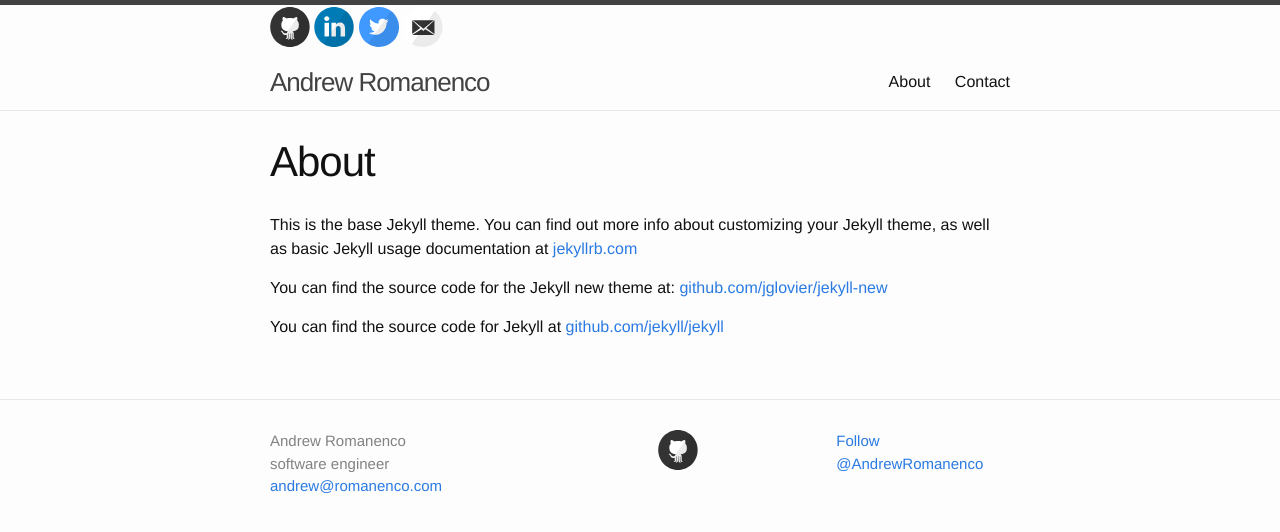
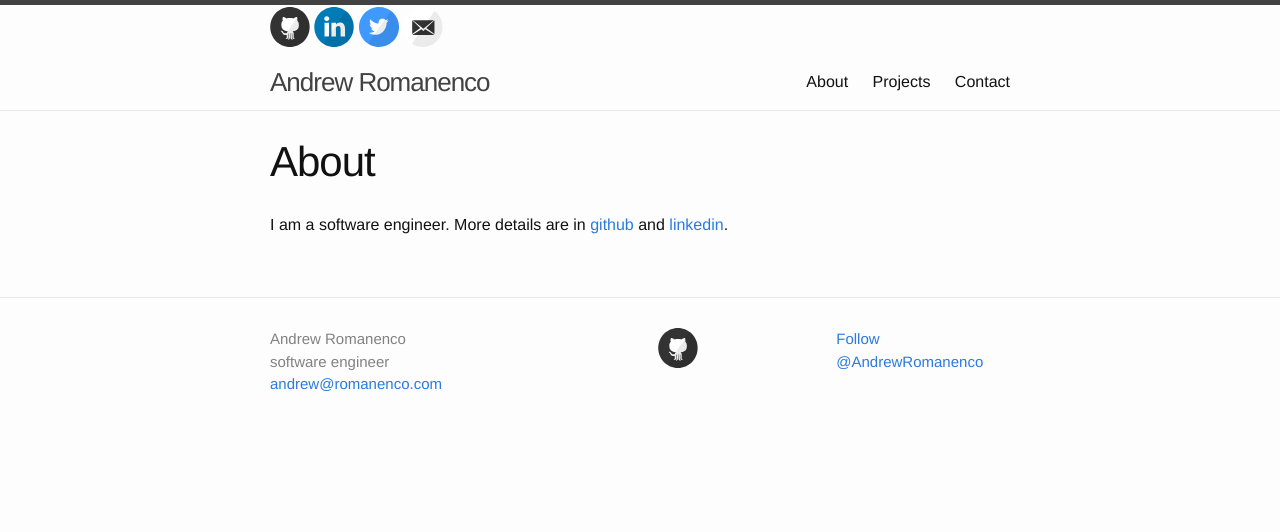
Before and after one commit to andrewromanenco/andrewromanenco.github.io, a Jekyll site: the page built from about.markdown, in a window 1280 px wide. Shown: the top 532 px of the page. Built offline with Jekyll 4.4.1, drawn with Linux system fonts in a browser that asks for light colours; comment, search, counter and statistics services are not loaded.

Commit message:
Update some pages

```diff
--- a/_includes/header.html
+++ b/_includes/header.html
@@ -45,6 +45,7 @@
       <div class="trigger">
 
         <a class="page-link" href="{{ site.baseurl }}/about/">About</a>
+        <a class="page-link" href="{{ site.baseurl }}/projects/">Projects</a>
         <a class="page-link" href="{{ site.baseurl }}/contact/">Contact</a>
 
       </div>
--- /dev/null
+++ b/about.markdown
@@ -0,0 +1,7 @@
+---
+layout: page
+title: About
+permalink: /about/
+---
+
+I am a software engineer. More details are in <a href="https://github.com/andrewromanenco" target="_blank">github</a> and <a href="https://www.linkedin.com/in/andrewromanenco" target="_blank">linkedin</a>.
--- a/about.md
+++ /dev/null
@@ -1,11 +0,0 @@
----
-layout: page
-title: About
-permalink: /about/
----
-
-This is the base Jekyll theme. You can find out more info about customizing your Jekyll theme, as well as basic Jekyll usage documentation at [jekyllrb.com](http://jekyllrb.com/)
-
-You can find the source code for the Jekyll new theme at: [github.com/jglovier/jekyll-new](https://github.com/jglovier/jekyll-new)
-
-You can find the source code for Jekyll at [github.com/jekyll/jekyll](https://github.com/jekyll/jekyll)
--- a/contact.markdown
+++ b/contact.markdown
@@ -6,4 +6,4 @@ permalink: /contact/
 
 Probably the best way to contact me is the email: [andrew@romanenco.com](mailto:andrew@romanenco.com)
 
-If this is something related to my project, feel free to open ticket <a href="https://github.com/andrewromanenco" target="_blank">@github</a>
+If this is something related to one of my projects, feel free to open a ticket <a href="https://github.com/andrewromanenco" target="_blank">@github</a>
```
Also changed, not shown: projects.markdown (added, +55 -0 lines).
